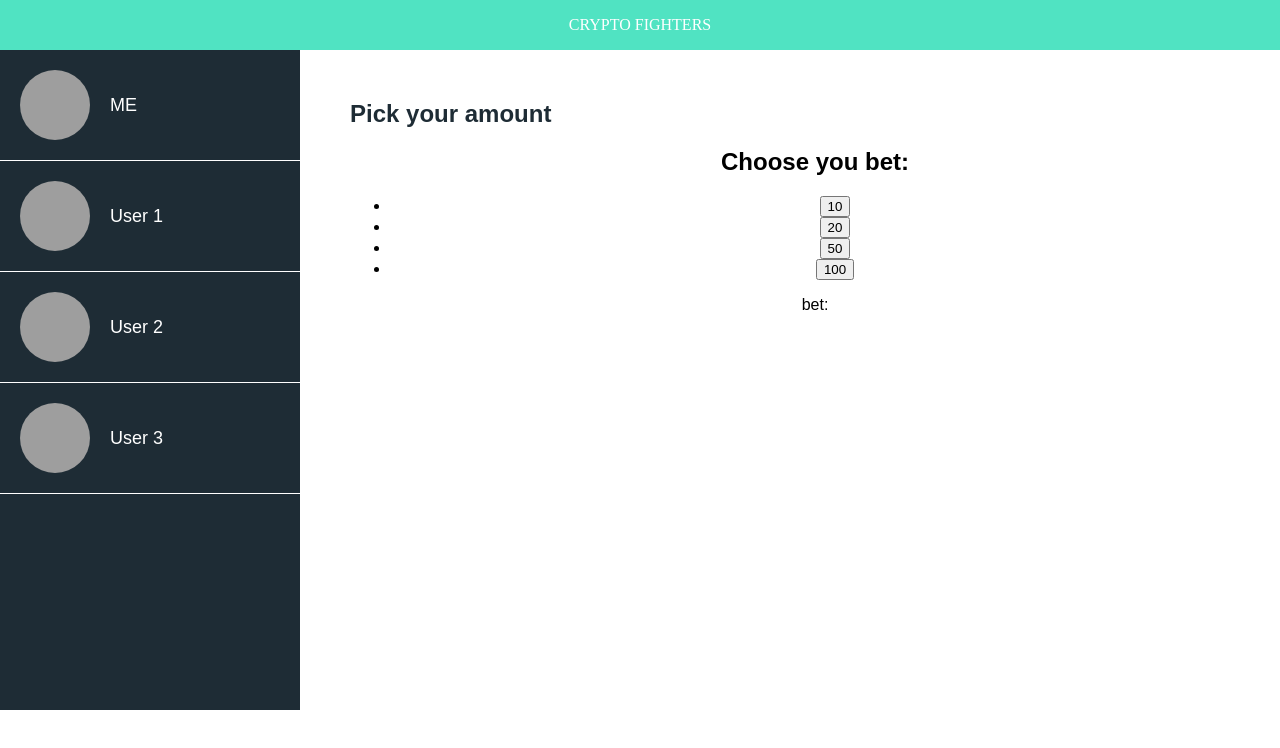
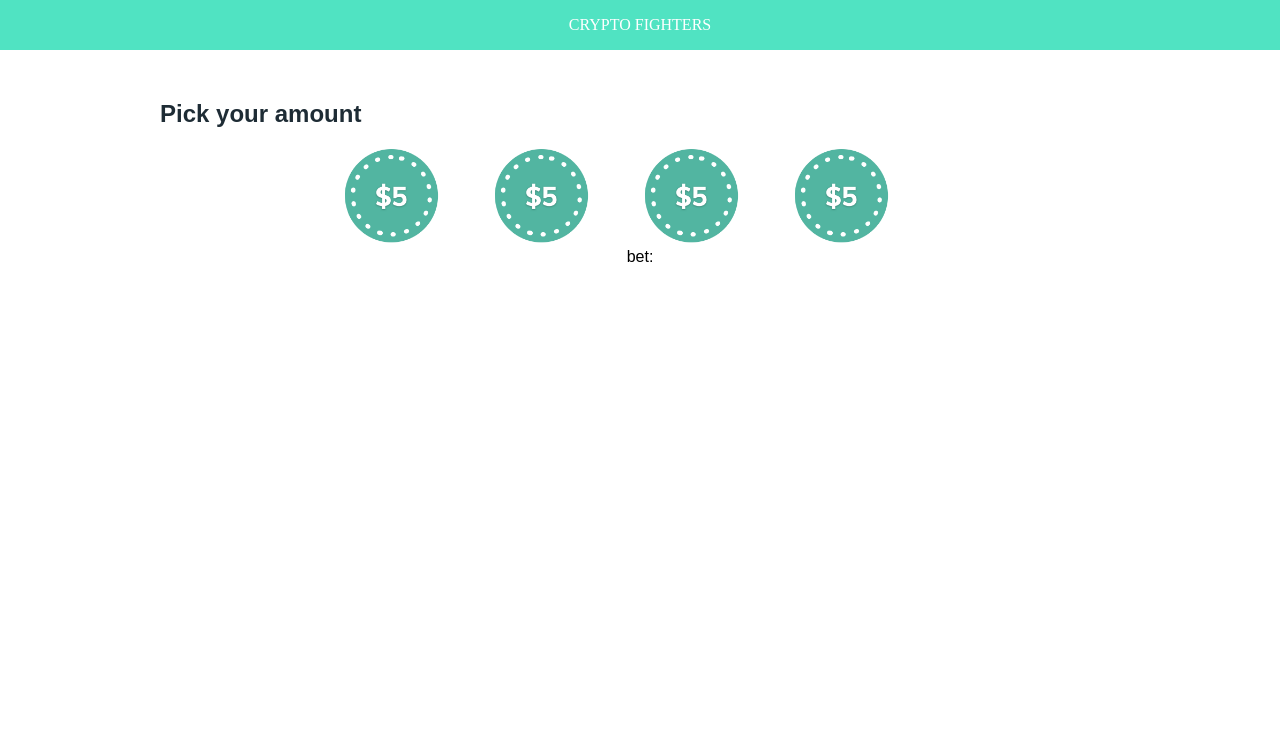
Before and after one commit to jmtorralvo/crypto-gambling-view, a React (Create React App) app: page /mainstage in a window 1280 px wide. Shown: the top 748 px of the page. Built offline with nearby package versions, Linux system fonts and the light colour scheme; grey boxes are pictures that could not be loaded; the HTML template or start-up script is replaced by a standard one; a web font is replaced by a local one.

Commit message:
pick your amount screen

```diff
--- a/src/screens/MainStage/components/Bet.js
+++ b/src/screens/MainStage/components/Bet.js
@@ -1,4 +1,8 @@
 import React, {Component} from 'react';
+
+import {
+  Room,
+} from '../styles';
 
 class Bet extends Component {
 
@@ -20,39 +24,26 @@ class Bet extends Component {
     return (
       <div>
         <div>
-          <h2>Choose you bet:</h2>
-        </div>
-        <div>
-          <ul>
-            <li>
-              <button onClick={() => {
-                this.setBet(10)
-              }}>
-                10
-              </button>
-            </li>
-            <li>
-              <button onClick={() => {
-                this.setBet(20)
-              }}>
-                20
-              </button>
-            </li>
-            <li>
-              <button onClick={() => {
-                this.setBet(50)
-              }}>
-                50
-              </button>
-            </li>
-            <li>
-              <button onClick={() => {
-                this.setBet(100)
-              }}>
-                100
-              </button>
-            </li>
-          </ul>
+          <Room
+            src="/bet.png"
+            onClick={() => {
+              this.setBet(10)
+            }} />
+          <Room
+            src="/bet.png"
+            onClick={() => {
+              this.setBet(20)
+            }} />
+          <Room
+            src="/bet.png"
+            onClick={() => {
+              this.setBet(20)
+            }} />
+          <Room
+            src="/bet.png"
+            onClick={() => {
+              this.setBet(30)
+            }} />
         </div>
         <div>
           bet: {this.state.bet}
--- a/src/screens/MainStage/index.js
+++ b/src/screens/MainStage/index.js
@@ -107,7 +107,7 @@ class MainStage extends Component {
   render() {
     return (
       <div className="MainStage">
-        <Users users={users} />
+        {/* <Users users={users} /> */}
         <MainStageContainer>
           { this.state.stage === 'bet' &&
             <div>
--- a/src/screens/MainStage/styles.js
+++ b/src/screens/MainStage/styles.js
@@ -42,5 +42,14 @@ export const MainTitle = styled.h2`
 
 export const MainStageContainer = styled.div`
   padding-top: 30px;
-  padding-left: 350px;
+  // padding-left: 350px;
+  margin: 0 auto;
+  width: 960px;
 `;
+
+export const Room = styled.img`
+  width: 100px;
+  display: inline-block;
+  margin-right: 50px;
+  cursor: pointer;
+`;
```
Also changed, not shown: public/bet.png (added).
